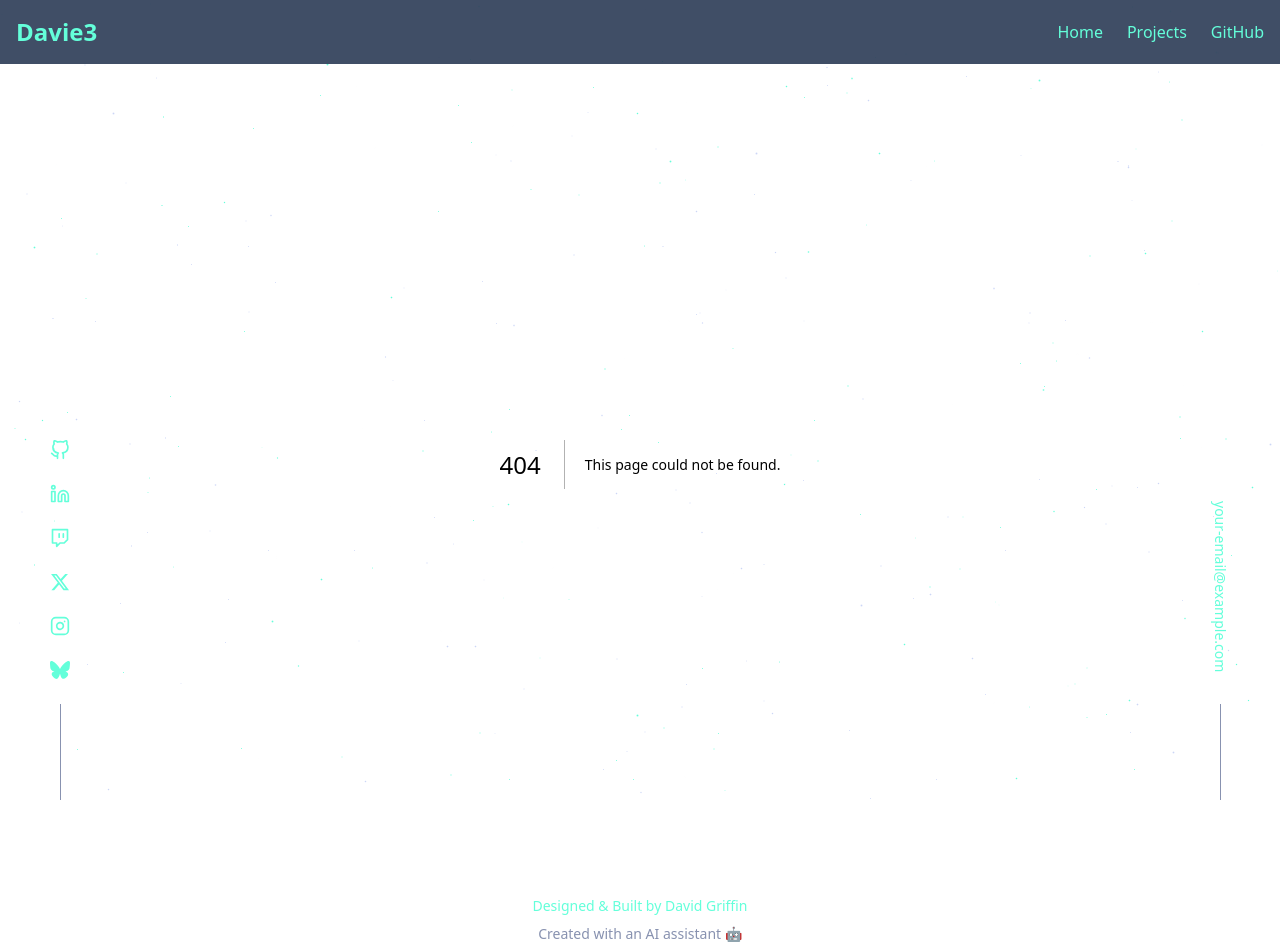
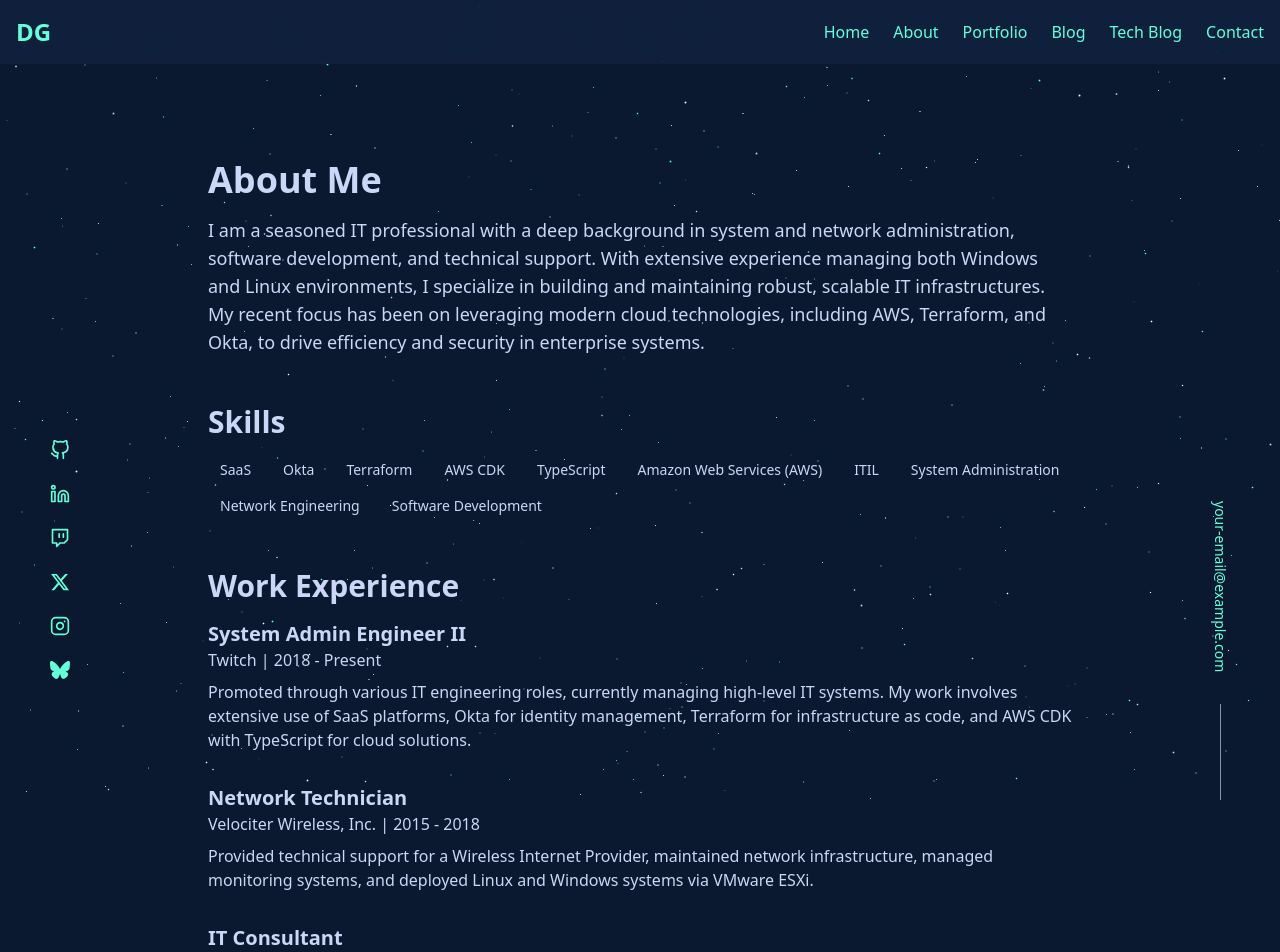
Before and after one commit to Davie3/davie3-com, a Next.js app: page /about in a window 1280 px wide. Before the commit this address had no page. Shown: the top 952 px of the page. Built offline with nearby package versions, Linux system fonts and the light colour scheme.

Commit message:
feat: implement new site structure with about, portfolio and contact pages

```diff
--- a/package.json
+++ b/package.json
@@ -13,6 +13,7 @@
   },
   "dependencies": {
     "framer-motion": "^12.23.6",
+    "lucide-react": "^0.525.0",
     "next": "15.3.5",
     "react": "^19.0.0",
     "react-dom": "^19.0.0",
--- /dev/null
+++ b/src/app/about/page.tsx
@@ -0,0 +1,103 @@
+import type { JSX } from 'react';
+
+const skills = [
+  'SaaS',
+  'Okta',
+  'Terraform',
+  'AWS CDK',
+  'TypeScript',
+  'Amazon Web Services (AWS)',
+  'ITIL',
+  'System Administration',
+  'Network Engineering',
+  'Software Development',
+];
+
+const experiences = [
+  {
+    role: 'System Admin Engineer II',
+    company: 'Twitch',
+    period: '2018 - Present',
+    description:
+      'Promoted through various IT engineering roles, currently managing high-level IT systems. My work involves extensive use of SaaS platforms, Okta for identity management, Terraform for infrastructure as code, and AWS CDK with TypeScript for cloud solutions.',
+  },
+  {
+    role: 'Network Technician',
+    company: 'Velociter Wireless, Inc.',
+    period: '2015 - 2018',
+    description:
+      'Provided technical support for a Wireless Internet Provider, maintained network infrastructure, managed monitoring systems, and deployed Linux and Windows systems via VMware ESXi.',
+  },
+  {
+    role: 'IT Consultant',
+    company: 'Parsons Pipe Organ Builders',
+    period: '2011 - 2016',
+    description:
+      'Managed the company’s Windows Server domain, provided comprehensive technical support, and designed and implemented a disaster recovery plan. Led server migration and virtualization projects.',
+  },
+];
+
+/**
+ * Renders the about page, showcasing professional experience and skills.
+ *
+ * @returns The rendered about page.
+ */
+export default function AboutPage(): JSX.Element {
+  return (
+    <main className="container mx-auto max-w-4xl px-4 py-24">
+      <section id="about">
+        <h1 className="text-4xl font-bold text-primary">About Me</h1>
+        <p className="mt-4 text-lg text-muted-foreground">
+          I am a seasoned IT professional with a deep background in system and
+          network administration, software development, and technical support.
+          With extensive experience managing both Windows and Linux
+          environments, I specialize in building and maintaining robust,
+          scalable IT infrastructures. My recent focus has been on leveraging
+          modern cloud technologies, including AWS, Terraform, and Okta, to
+          drive efficiency and security in enterprise systems.
+        </p>
+      </section>
+
+      <section id="skills" className="mt-12">
+        <h2 className="text-3xl font-bold">Skills</h2>
+        <div className="mt-4 flex flex-wrap gap-2">
+          {skills.map((skill) => (
+            <span
+              key={skill}
+              className="rounded-full bg-secondary px-3 py-1 text-sm font-medium text-secondary-foreground"
+            >
+              {skill}
+            </span>
+          ))}
+        </div>
+      </section>
+
+      <section id="experience" className="mt-12">
+        <h2 className="text-3xl font-bold">Work Experience</h2>
+        <div className="mt-4 space-y-8">
+          {experiences.map((exp) => (
+            <div key={exp.company} className="flex flex-col">
+              <h3 className="text-xl font-semibold">{exp.role}</h3>
+              <p className="text-md text-muted-foreground">
+                {exp.company} | {exp.period}
+              </p>
+              <p className="mt-2 text-base">{exp.description}</p>
+            </div>
+          ))}
+        </div>
+      </section>
+
+      <section id="education" className="mt-12">
+        <h2 className="text-3xl font-bold">Education</h2>
+        <div className="mt-4">
+          <h3 className="text-xl font-semibold">
+            Associate of Science, Computer Science
+          </h3>
+          <p className="text-md text-muted-foreground">
+            Finger Lakes Community College | 2010 - 2013
+          </p>
+        </div>
+      </section>
+    </main>
+  );
+}
--- /dev/null
+++ b/src/app/contact/page.tsx
@@ -0,0 +1,15 @@
+import type { JSX } from 'react';
+
+/**
+ * Renders the contact page.
+ *
+ * @returns The rendered contact page.
+ */
+export default function ContactPage(): JSX.Element {
+  return (
+    <main className="container mx-auto px-4 py-24">
+      <h1 className="text-4xl font-bold">Contact Me</h1>
+      <p className="mt-4 text-lg text-muted-foreground">Coming soon...</p>
+    </main>
+  );
+}
--- a/src/app/page.tsx
+++ b/src/app/page.tsx
@@ -1,11 +1,46 @@
-import { About } from '@/components/about';
-import { Hero } from '@/components/hero';
+import type { JSX } from 'react';
+import { ArrowRight } from 'lucide-react';
+import Link from 'next/link';
 
-export default function Home() {
+const GITHUB_URL = 'https://github.com/davie3';
+
+/**
+ * Renders the home page of the personal website.
+ *
+ * @returns The rendered home page.
+ */
+export default function Home(): JSX.Element {
   return (
-    <>
-      <Hero />
-      <About />
-    </>
+    <main className="flex flex-col items-center justify-center min-h-screen p-8 text-center bg-background">
+      <div className="max-w-3xl">
+        <h1 className="text-6xl font-bold tracking-tight text-primary sm:text-7xl md:text-8xl">
+          David Griffin
+        </h1>
+        <h2 className="mt-4 text-2xl font-medium tracking-tight text-secondary sm:text-3xl md:text-4xl">
+          Software Engineer
+        </h2>
+        <p className="mt-6 text-lg leading-8 text-muted-foreground md:text-xl">
+          I build and scale resilient, high-performance software systems. With a
+          passion for elegant code and innovative solutions, I transform complex
+          challenges into seamless user experiences.
+        </p>
+        <div className="mt-10 flex items-center justify-center gap-x-6">
+          <Link
+            href="/portfolio"
+            className="rounded-md bg-primary px-4 py-3 text-sm font-semibold text-primary-foreground shadow-sm hover:bg-primary/90 focus-visible:outline focus-visible:outline-2 focus-visible:outline-offset-2 focus-visible:outline-primary"
+          >
+            View My Work
+          </Link>
+          <a
+            href={GITHUB_URL}
+            target="_blank"
+            rel="noopener noreferrer"
+            className="flex items-center gap-2 text-sm font-semibold leading-6 text-foreground hover:text-muted-foreground"
+          >
+            GitHub <ArrowRight className="w-4 h-4" />
+          </a>
+        </div>
+      </div>
+    </main>
   );
 }
--- /dev/null
+++ b/src/app/portfolio/page.tsx
@@ -0,0 +1,15 @@
+import type { JSX } from 'react';
+
+/**
+ * Renders the portfolio page.
+ *
+ * @returns The rendered portfolio page.
+ */
+export default function PortfolioPage(): JSX.Element {
+  return (
+    <main className="container mx-auto px-4 py-24">
+      <h1 className="text-4xl font-bold">My Work</h1>
+      <p className="mt-4 text-lg text-muted-foreground">Coming soon...</p>
+    </main>
+  );
+}
--- a/src/components/footer.tsx
+++ b/src/components/footer.tsx
@@ -22,7 +22,7 @@
 
   return (
     <footer
-      className={`w-full py-8 text-center text-sm text-[color:var(--color-slate-dark)] transition-all duration-700 ease-in-out ${
+      className={`w-full py-8 text-center text-sm text-muted-foreground transition-all duration-700 ease-in-out ${
         isVisible ? 'opacity-100 translate-y-0' : 'opacity-0 translate-y-4'
       }`}
     >
@@ -32,12 +32,12 @@
             href="https://github.com/Davie3"
             target="_blank"
             rel="noopener noreferrer"
-            className="hover:text-[color:var(--color-accent)] transition-colors duration-300"
+            className="hover:text-primary transition-colors duration-300"
           >
             Designed & Built by David Griffin
           </a>
           <p>Created with an AI assistant 🤖</p>
-          <p>© {yearText} All Rights Reserved.</p>
+          <p> {yearText} All Rights Reserved.</p>
         </div>
       </div>
     </footer>
--- a/src/components/header.tsx
+++ b/src/components/header.tsx
@@ -2,11 +2,21 @@
 
 import { motion } from 'framer-motion';
 import Link from 'next/link';
+import { usePathname } from 'next/navigation';
 
-const navLinks = [
+type NavLink = {
+  name: string;
+  href: string;
+  openInNewTab?: boolean;
+};
+
+const navLinks: NavLink[] = [
   { name: 'Home', href: '/' },
-  { name: 'Projects', href: '/projects' },
-  { name: 'GitHub', href: 'https://github.com/Davie3', isExternal: true },
+  { name: 'About', href: '/about' },
+  { name: 'Portfolio', href: '/portfolio' },
+  { name: 'Blog', href: 'https://blog.davie3.com', openInNewTab: true },
+  { name: 'Tech Blog', href: 'https://tech.davie3.com', openInNewTab: true },
+  { name: 'Contact', href: '/contact' },
 ];
 
 const navContainerVariants = {
@@ -32,6 +42,8 @@
 };
 
 export function Header() {
+  const pathname = usePathname();
+
   return (
     <motion.header
       className="fixed top-0 left-0 right-0 z-50 bg-[color:var(--color-navy-light)]/80 backdrop-blur-md"
@@ -44,7 +56,7 @@
           href="/"
           className="text-2xl font-bold text-[color:var(--color-accent)]"
         >
-          Davie3
+          DG
         </Link>
         <motion.ul
           className="flex items-center gap-6"
@@ -52,18 +64,22 @@
           initial="hidden"
           animate="visible"
         >
-          {navLinks.map((link) => (
+          {navLinks.map((link) => {
+            const isActive = pathname === link.href;
+
+            return (
               <motion.li key={link.name} variants={navItemVariants}>
                 <Link
                   href={link.href}
-                target={link.isExternal ? '_blank' : undefined}
-                rel={link.isExternal ? 'noopener noreferrer' : undefined}
-                className="text-[color:var(--color-slate-light)] hover:text-[color:var(--color-accent)] transition-colors duration-300"
+                  target={link.openInNewTab ? '_blank' : undefined}
+                  rel={link.openInNewTab ? 'noopener noreferrer' : undefined}
+                  className={`transition-colors duration-300 ${isActive ? 'text-[color:var(--color-accent)]' : 'text-[color:var(--color-slate-light)] hover:text-[color:var(--color-accent)]'}`}
                 >
                   {link.name}
                 </Link>
               </motion.li>
-          ))}
+            );
+          })}
         </motion.ul>
       </nav>
     </motion.header>
--- a/src/components/left-sidebar.tsx
+++ b/src/components/left-sidebar.tsx
@@ -1,11 +1,18 @@
 'use client';
 
 import { motion } from 'framer-motion';
+import { FiGithub, FiInstagram, FiLinkedin, FiTwitch } from 'react-icons/fi';
 import { FaXTwitter } from 'react-icons/fa6';
 import { SiBluesky } from 'react-icons/si';
-import { FiGithub, FiInstagram, FiLinkedin, FiTwitch } from 'react-icons/fi';
+import { JSX } from 'react';
 
-const socialLinks = [
+type SocialLink = {
+  name: string;
+  href: string;
+  icon: JSX.Element;
+};
+
+const socialLinks: SocialLink[] = [
   {
     name: 'GitHub',
     href: 'https://github.com/davie3',
@@ -53,14 +60,14 @@
             href={link.href}
             target="_blank"
             rel="noopener noreferrer"
-            className="text-[color:var(--color-slate-dark)] hover:text-[color:var(--color-accent)] transition-transform duration-300 hover:-translate-y-1"
+            className="text-muted-foreground transition-transform duration-300 hover:text-primary hover:-translate-y-1"
             aria-label={link.name}
           >
             {link.icon}
           </a>
         ))}
       </div>
-      <div className="mt-6 w-px h-24 bg-[color:var(--color-slate-dark)]"></div>
+      <div className="mt-6 w-px h-24 bg-muted-foreground"></div>
     </motion.div>
   );
 }
```
Also changed, not shown: 1 other file (tests, documents, lock files or other folders). Lines whose indentation alone changed are shown as unchanged.
